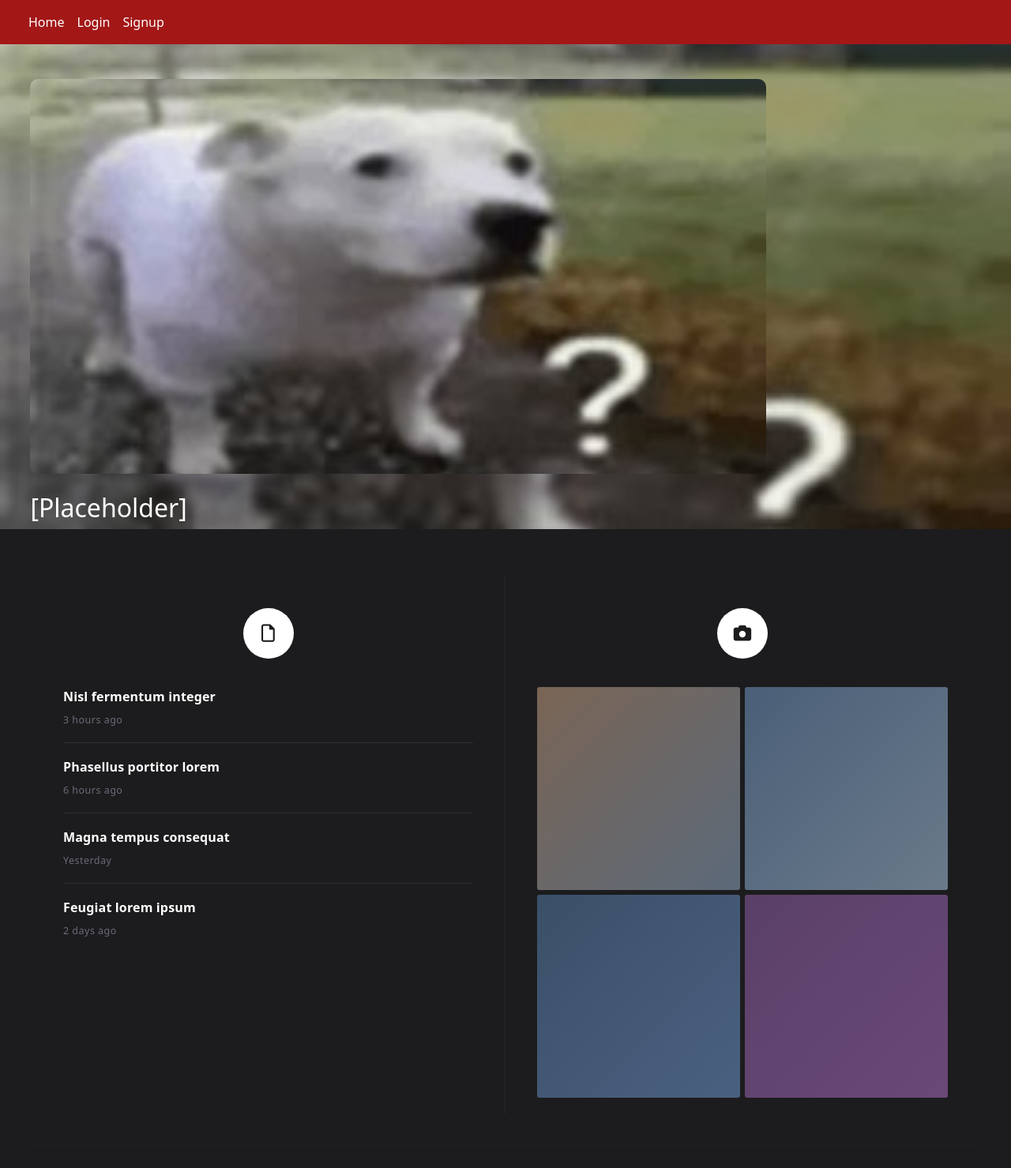
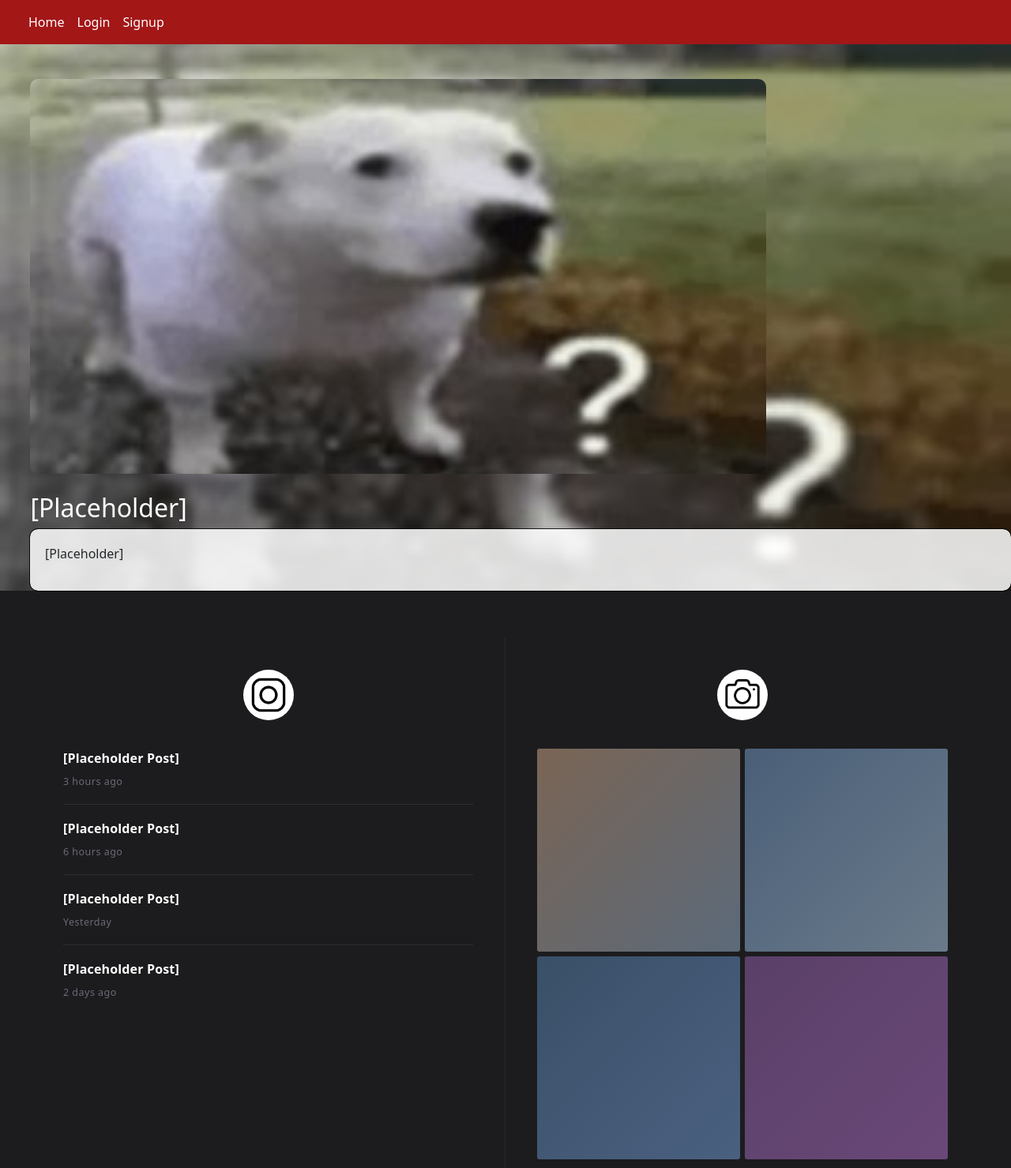
Before and after one commit to KiwiBoi2/SABB-WebApp, a Flask app: page / in a window 1280 px wide. Shown: the top 1479 px of the page at 79% size. Run offline with Flask 3, Linux system fonts and the light colour scheme.

Commit message:
added icons for footer and adjusted css.

```diff
--- a/website/static/main.css
+++ b/website/static/main.css
@@ -204,6 +204,14 @@ nav{
     .widget:last-child { border-bottom: none; }
 }
 
+.instagram-icon {
+    scale: 0.075;
+}
+
+.camera-icon {
+    padding-bottom: 30px;
+    scale: 0.09;
+}
 
 /*Home Page Shenanigans*/
 h1.title-text{
@@ -232,6 +240,14 @@ img.home-banner{
     height: 500px;
     border-radius: 10px;
     object-fit: cover;
+}
+
+.content-container.home{
+    background-color: rgb(255, 255, 255);
+    opacity: 0.85;
+    border-radius: 10px;
+    padding: 1.5%;
+    outline: solid 1px rgb(0, 0, 0);
 }
 
 /*Blog Stuff*/
--- a/website/templates/home.html
+++ b/website/templates/home.html
@@ -16,6 +16,10 @@
                 <h2>[Placeholder]</h2>
             </div>
         </section>
+        <section class="content-section">
+            <div class="content-container home">
+                <p>[Placeholder]</p>
+        </section>
     </div>
 </div>
 <!-- end banner section -->
--- a/website/templates/template.html
+++ b/website/templates/template.html
@@ -60,32 +60,34 @@
             {% endwith %}
 
         <!-- end flash messages-->
+
         <!-- imports content from other html files -->
         <div class="content-container">{% block content %} {% endblock %}</div>
+
         <!-- footer -->
         <footer class="site-footer">
             <section class="widgets">
                 <div class="widget">
                     <div class="widget-icon">
                         <div class="icon-circle">
-                            <i class="fa-regular fa-file"></i>
+                            <img src="/static/images/instagram-icon.png" alt="Instagram Icon" class="instagram-icon">
                         </div>
                     </div>
                     <ul class="posts-list">
                         <li>
-                            <a class="post-title" href="#">Nisl fermentum integer</a>
+                            <a class="post-title" href="#">[Placeholder Post]</a>
                             <span class="post-time">3 hours ago</span>
                         </li>
                         <li>
-                            <a class="post-title" href="#">Phasellus portitor lorem</a>
+                            <a class="post-title" href="#">[Placeholder Post]</a>
                             <span class="post-time">6 hours ago</span>
                         </li>
                         <li>
-                            <a class="post-title" href="#">Magna tempus consequat</a>
+                            <a class="post-title" href="#">[Placeholder Post]</a>
                             <span class="post-time">Yesterday</span>
                         </li>
                         <li>
-                            <a class="post-title" href="#">Feugiat lorem ipsum</a>
+                            <a class="post-title" href="#">[Placeholder Post]</a>
                             <span class="post-time">2 days ago</span>
                         </li>
                     </ul>
@@ -93,7 +95,7 @@
                 <div class="widget">
                     <div class="widget-icon">
                         <div class="icon-circle">
-                            <i class="fa-solid fa-camera"></i>
+                            <img src="/static/images/camera-icon.png" alt="Camera Icon" class="camera-icon">
                         </div>
                     </div>
                     <div class="photos-grid">
```
Also changed, not shown: website/static/images/camera-icon.png (added), website/static/images/instagram-icon.png (added).
